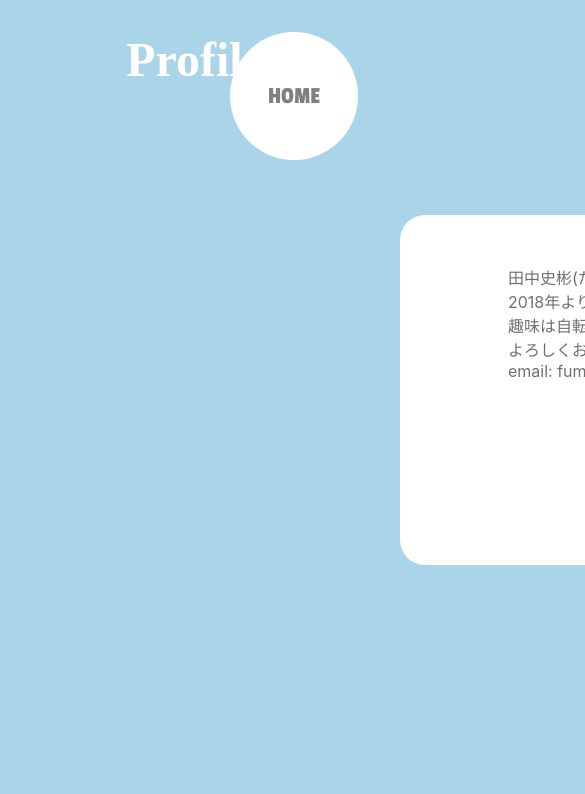
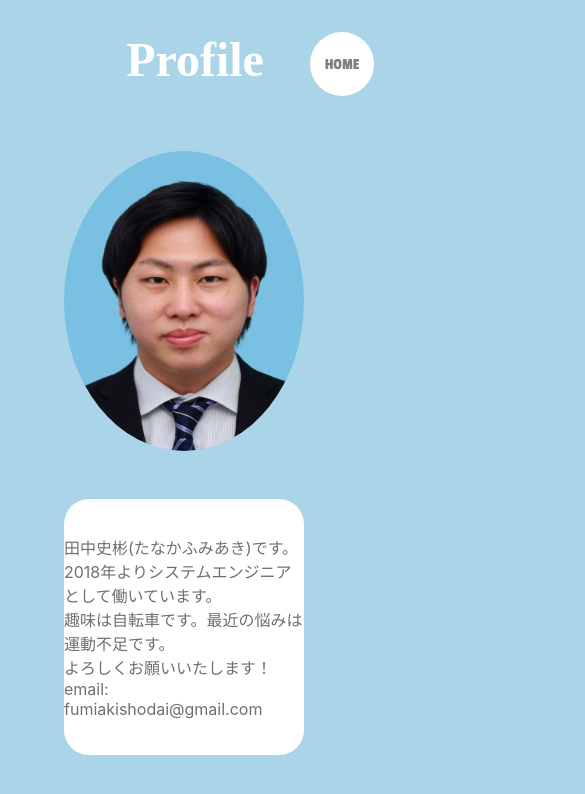
Before and after one commit to tanakafumiaki/self-introduction, a Next.js app: page /profile in a window 390 px wide. Shown: the top 794 px of the page, 585 px wide, since content can reach past the window. Built offline with nearby package versions, Linux system fonts and the light colour scheme; a web font is replaced by a local one.

Commit message:
add_responsive_profilePage

```diff
--- a/src/components/atoms/CommonLink/style.module.sass
+++ b/src/components/atoms/CommonLink/style.module.sass
@@ -15,6 +15,11 @@
   right: 2rem
   top: 2rem
   font-family: 'Passion One', cursive
+  @include sp
+    width: 4rem
+    height: 4rem
+    font-size: 1rem
+    right: 1rem
   &:hover
     transition: 0.5s
     background-color: $hover_background_color
--- a/src/components/atoms/ImageBox/index.tsx
+++ b/src/components/atoms/ImageBox/index.tsx
@@ -5,9 +5,9 @@ import Image from 'next/image';
 const ImageBox: React.VFC = () => {
     return (
         <Image
-            src="/sample.jpg"
+            src="/profile-picture.jpg"
             width="200"
-            height="200"
+            height="300"
             alt="picture"
             className={styles.image}
         />
--- a/src/components/atoms/TextBox/style.module.sass
+++ b/src/components/atoms/TextBox/style.module.sass
@@ -9,3 +9,8 @@
   padding-top: 30px
   color: $gray
   white-space: pre-wrap
+  @include sp
+    width: 15rem
+    height: 16rem
+    padding-top: 1rem
+    white-space: pre-line
--- a/src/components/templates/ProfileTemplate/styles.module.sass
+++ b/src/components/templates/ProfileTemplate/styles.module.sass
@@ -1,5 +1,12 @@
+@import "src/components/global.module.sass"
+
 .main
   display: grid
   grid-template-columns: 1fr 2fr
   grid-column-gap: 15rem
   margin: 8rem 2rem 10rem 10rem
+  @include sp
+    grid-template-columns: 15rem
+    grid-row-gap: 3rem
+    margin: 4rem
+    align-items: center
```
Also changed, not shown: public/profile-picture 2.jpg (added), public/profile-picture.jpg (added).
